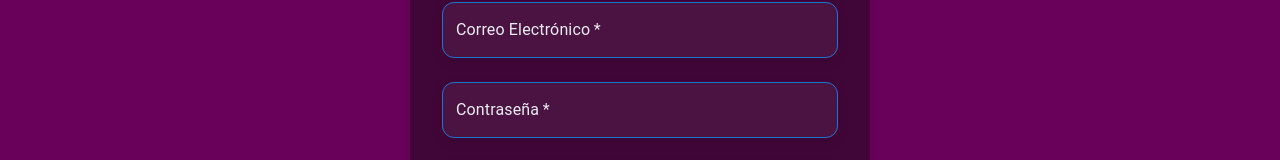
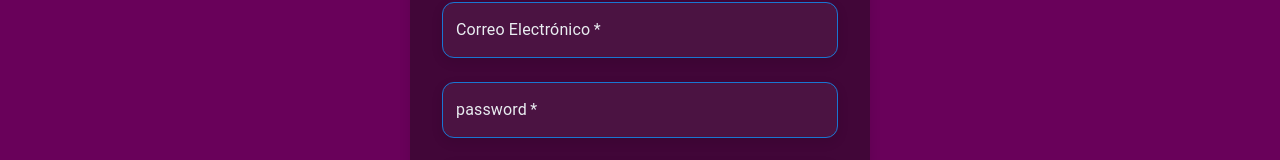
Before and after one commit to Kev-Hernandez/takeabreak_kev, a React (Create React App) app: page /register in a window 1280 px wide. Shown: the part 469-629 px from the top of the page. Built offline with nearby package versions, Linux system fonts and the light colour scheme.

Commit message:
Merge del proyecto y ruta Privada

```diff
--- a/package.json
+++ b/package.json
@@ -4,9 +4,9 @@
   "private": true,
   "dependencies": {
     "@emotion/react": "^11.14.0",
-    "@emotion/styled": "^11.14.0",
+    "@emotion/styled": "^11.14.1",
     "@mui/icons-material": "^7.1.1",
-    "@mui/material": "^7.1.1",
+    "@mui/material": "^7.2.0",
     "@mui/x-date-pickers": "^8.5.1",
     "@testing-library/dom": "^10.4.0",
     "@testing-library/jest-dom": "^6.6.3",
--- a/src/App.jsx
+++ b/src/App.jsx
@@ -1,7 +1,8 @@
 import { Routes, Route } from 'react-router-dom';
 import Home from './components/Home';
-import Login from './components/Login';
-import Register from './components/Register';
+import Login from './components/logs/Login';
+import Register from './components/logs/Register';
+import PrivateRoute from './components/logs/PrivateRoute';
 import Chat from './components/chat/Chat';
 
 function App() {
@@ -10,7 +11,14 @@ function App() {
       <Route path="/" element={<Home />} />
       <Route path="/login" element={<Login />} />
       <Route path="/register" element={<Register />} />
-      <Route path="/chat" element={<Chat />} />
+      <Route
+        path="/chat"
+        element={
+          <PrivateRoute>
+            <Chat />
+          </PrivateRoute>
+        }
+      />
     </Routes>
   );
 }
--- a/src/components/Home.jsx
+++ b/src/components/Home.jsx
@@ -1,5 +1,5 @@
 import { useNavigate } from 'react-router-dom';
-import muñequito from '../assets/muñequito.png';
+import muñequito from '../assets/muñequito.png'
 import '../styles/global.css'
 
 export default function Home() {
--- a/src/components/Login.jsx
+++ b/src/components/logs/Login.jsx
@@ -10,7 +10,7 @@ const Login = () => {
   // Estado para datos del formulario (sin validaciones ni errores)
   const [formData, setFormData] = useState({
     correo: '',
-    contraseña: ''
+    password: ''
   });
 
   const [errors, setErrors] = useState({});
@@ -28,16 +28,15 @@ const Login = () => {
         },
         body: JSON.stringify({
           email: formData.correo,         // Cambié "correo" por "email" aquí
-          contraseña: formData.contraseña
+          password: formData.password
         }),
       });
 
+      const data = await response.json();
       if (response.ok) {
-        // Login correcto, ir a chat
+        localStorage.setItem('token', data.token)
         navigate('/chat');
       } else {
-        // Mostrar error si algo falla en backend
-        const data = await response.json();
         setErrors({ submit: data.mensaje || 'Error en el inicio de sesión' });
       }
     } catch (error) {
@@ -99,11 +98,11 @@ const Login = () => {
               margin="normal"
               required
               fullWidth
-              name="contraseña"
-              label="Contraseña"
+              name="password"
+              label="password"
               type="password"
-              id="contraseña"
-              value={formData.contraseña}
+              id="password"
+              value={formData.password}
               onChange={handleChange}
             />
 
--- /dev/null
+++ b/src/components/logs/PrivateRoute.jsx
@@ -0,0 +1,9 @@
+import React from "react";
+import { Navigate } from "react-router-dom";
+
+const PrivateRoute = ({ children }) => {
+    const token = localStorage.getItem('token');
+    return token ? children : <Navigate to = {'/login'}/>
+};
+
+export default PrivateRoute
--- a/src/components/Register.jsx
+++ b/src/components/logs/Register.jsx
@@ -3,7 +3,7 @@ import {
   Box, TextField, Button, Typography, Container, Paper, MenuItem
 } from '@mui/material';
 import { useNavigate } from 'react-router-dom';
-import muñequito from '../assets/muñequito.png';
+import muñequito from '../../assets/muñequito.png';
 
 const Register = () => {
   const navigate = useNavigate();
@@ -12,7 +12,7 @@ const Register = () => {
     nombre: '',
     apellido: '',
     email: '',
-    contraseña: '',
+    password: '',
     edad: '',
     sexo: ''
   });
@@ -33,10 +33,10 @@ const Register = () => {
       newErrors.email = 'Correo inválido';
     }
 
-    if (!formData.contraseña) newErrors.contraseña = 'La contraseña es requerida';
-    else if (formData.contraseña.length < 8) newErrors.contraseña = 'Debe tener al menos 8 caracteres';
-    else if (!/(?=.*[a-z])(?=.*[A-Z])(?=.*\d)(?=.*[@$!%*?&])/.test(formData.contraseña)) {
-      newErrors.contraseña = 'Debe tener mayúscula, minúscula, número y símbolo';
+    if (!formData.password) newErrors.password = 'La password es requerida';
+    else if (formData.password.length < 8) newErrors.password = 'Debe tener al menos 8 caracteres';
+    else if (!/(?=.*[a-z])(?=.*[A-Z])(?=.*\d)(?=.*[@$!%*?&])/.test(formData.password)) {
+      newErrors.password = 'Debe tener mayúscula, minúscula, número y símbolo';
     }
 
     if (!formData.edad) newErrors.edad = 'La edad es requerida';
@@ -57,7 +57,7 @@ const Register = () => {
           nombre: formData.nombre,
           apellido: formData.apellido,
           email: formData.email,
-          contraseña: formData.contraseña,
+          password: formData.password,
           edad: Number(formData.edad),
           sexo: formData.sexo,
           preferences: {
@@ -156,13 +156,13 @@ const Register = () => {
               margin="normal"
               required
               fullWidth
-              label="Contraseña"
-              name="contraseña"
+              label="password"
+              name="password"
               type="password"
-              value={formData.contraseña}
+              value={formData.password}
               onChange={handleChange}
-              error={!!errors.contraseña}
-              helperText={errors.contraseña}
+              error={!!errors.password}
+              helperText={errors.password}
               className="register-input"
             />
             <TextField
```
Also changed, not shown: 1 other file (tests, documents, lock files or other folders).
